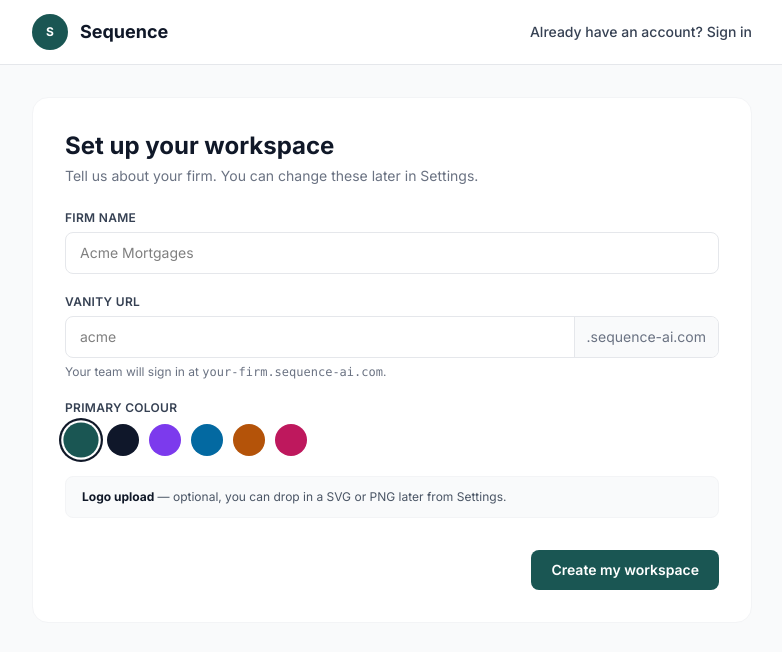
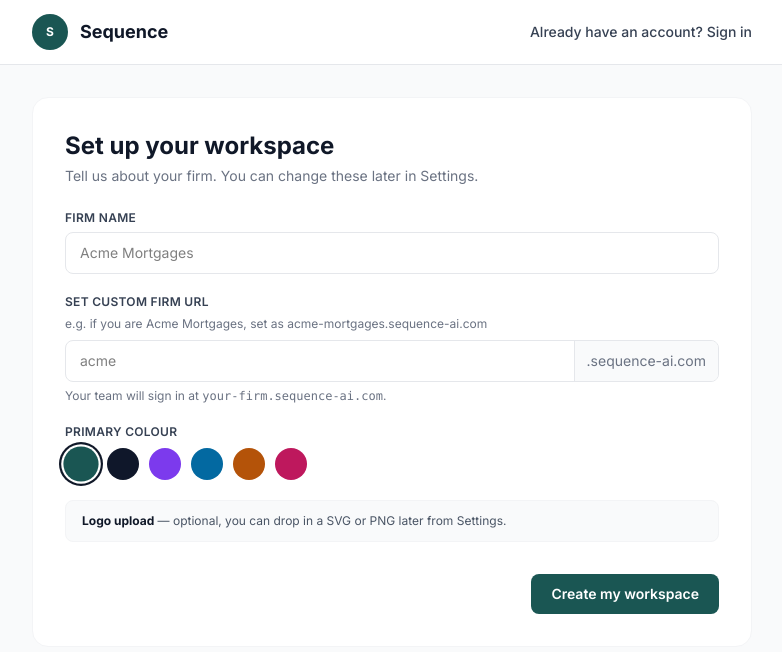
Before and after one commit to vinay-lgtm-code/mallard_connect, a Next.js app: page /onboarding in a window 1280 px wide. Shown: the top 652 px of the page, without its empty margins (248-1030 px from the left). Built offline with nearby package versions, Linux system fonts and the light colour scheme; no server answers.

Commit message:
Update onboarding URL field label with example
Co-Authored-By: Claude Opus 4.6 (1M context) <noreply@anthropic.com>

```diff
--- a/src/app/(onboarding)/onboarding/page.tsx
+++ b/src/app/(onboarding)/onboarding/page.tsx
@@ -120,8 +120,11 @@ export default function OnboardingPage() {
 
         <div>
           <label className="block text-xs font-semibold text-gray-700 uppercase tracking-wide mb-1.5">
-            Vanity URL
+            Set custom firm URL
           </label>
+          <p className="text-xs text-gray-500 mb-2">
+            e.g. if you are Acme Mortgages, set as acme-mortgages.sequence-ai.com
+          </p>
           <div className="flex items-center border border-gray-200 rounded-lg overflow-hidden focus-within:ring-2 focus-within:ring-primary">
             <input
               type="text"
```
